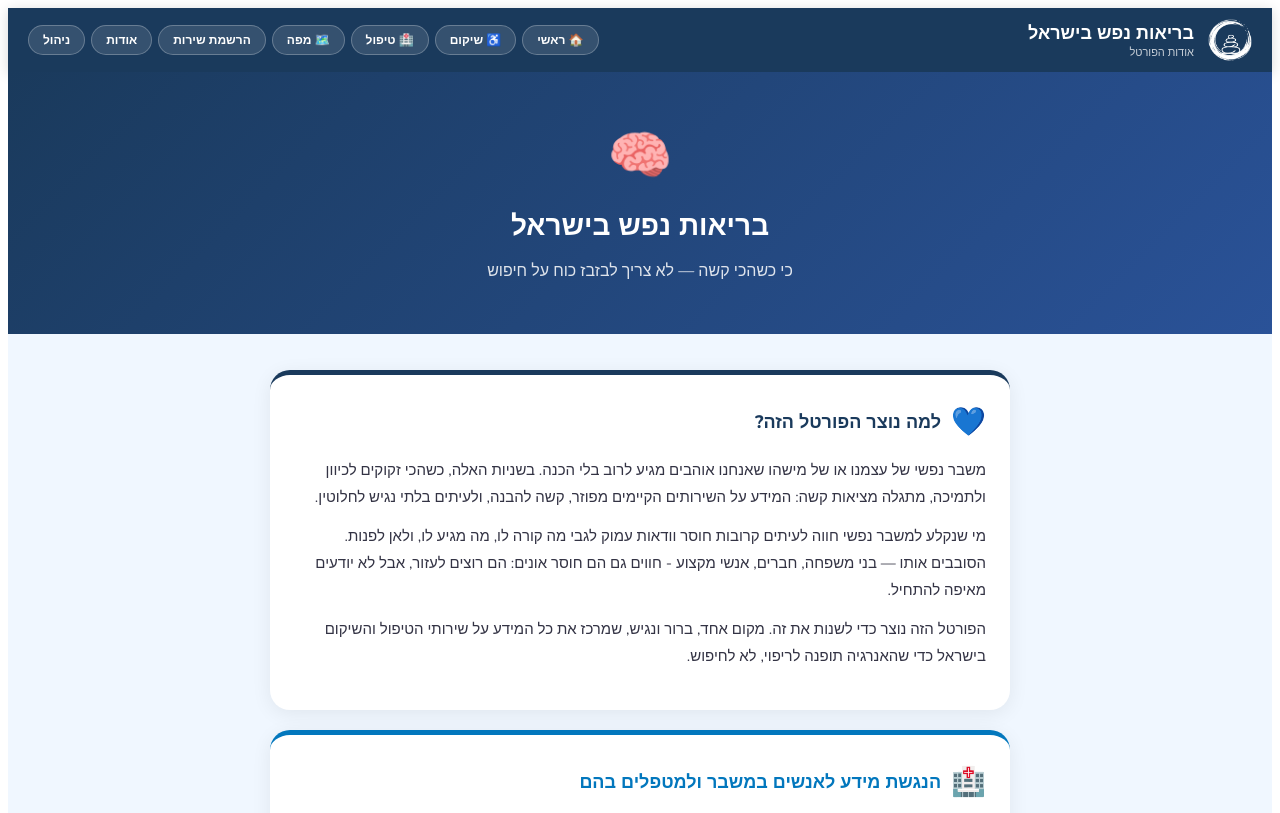
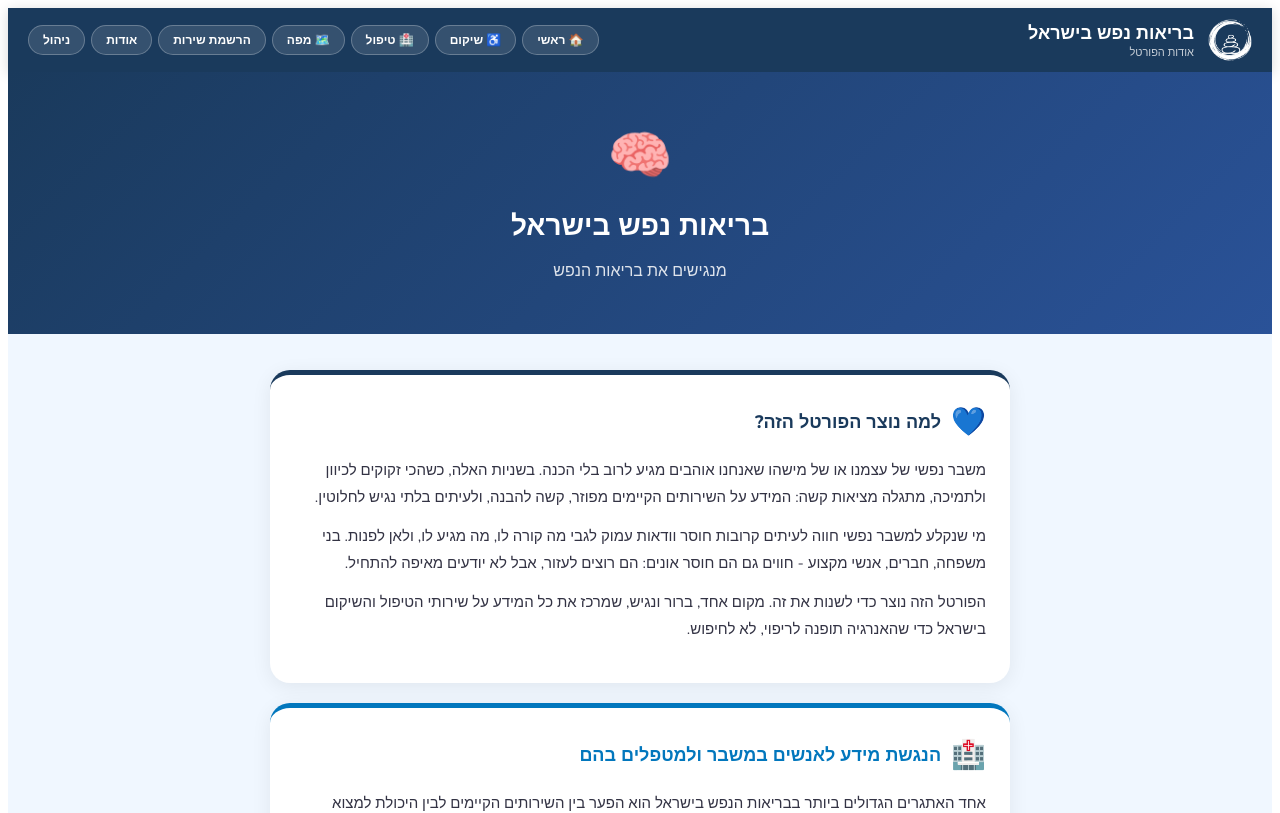
Before and after one commit to sivantelem-commits/rehab-directory, a Next.js app: page /about in a window 1280 px wide. Shown: the top 813 px of the page. Built offline with nearby package versions, Linux system fonts and the light colour scheme.

Commit message:
Update about.js

```diff
--- a/pages/about.js
+++ b/pages/about.js
@@ -29,7 +29,7 @@ export default function About() {
           <div style={{ fontSize: 52, marginBottom: 16 }}>🧠</div>
           <h1 style={{ fontSize: 28, fontWeight: 800, margin: '0 0 12px' }}>בריאות נפש בישראל</h1>
           <p style={{ fontSize: 16, opacity: 0.85, maxWidth: 580, margin: '0 auto', lineHeight: 1.8 }}>
-            כי כשהכי קשה — לא צריך לבזבז כוח על חיפוש
+            מנגישים את בריאות הנפש
           </p>
         </div>
 
@@ -37,7 +37,7 @@ export default function About() {
 
           <Card color="#1A3A5C" icon="💙" title="למה נוצר הפורטל הזה?">
             <p style={p}>משבר נפשי של עצמנו או של מישהו שאנחנו אוהבים מגיע לרוב בלי הכנה. בשניות האלה, כשהכי זקוקים לכיוון ולתמיכה, מתגלה מציאות קשה: המידע על השירותים הקיימים מפוזר, קשה להבנה, ולעיתים בלתי נגיש לחלוטין.</p>
-            <p style={p}>מי שנקלע למשבר נפשי חווה לעיתים קרובות חוסר וודאות עמוק לגבי מה קורה לו, מה מגיע לו, ולאן לפנות. הסובבים אותו — בני משפחה, חברים, אנשי מקצוע - חווים גם הם חוסר אונים: הם רוצים לעזור, אבל לא יודעים מאיפה להתחיל.</p>
+            <p style={p}>מי שנקלע למשבר נפשי חווה לעיתים קרובות חוסר וודאות עמוק לגבי מה קורה לו, מה מגיע לו, ולאן לפנות. בני משפחה, חברים, אנשי מקצוע - חווים גם הם חוסר אונים: הם רוצים לעזור, אבל לא יודעים מאיפה להתחיל.</p>
             <p style={p}>הפורטל הזה נוצר כדי לשנות את זה. מקום אחד, ברור ונגיש, שמרכז את כל המידע על שירותי הטיפול והשיקום בישראל כדי שהאנרגיה תופנה לריפוי, לא לחיפוש.</p>
           </Card>
 
```
